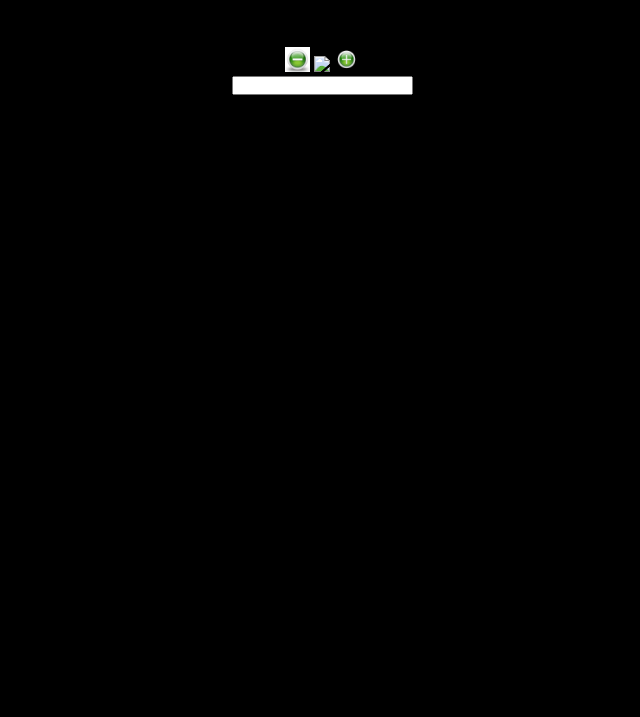
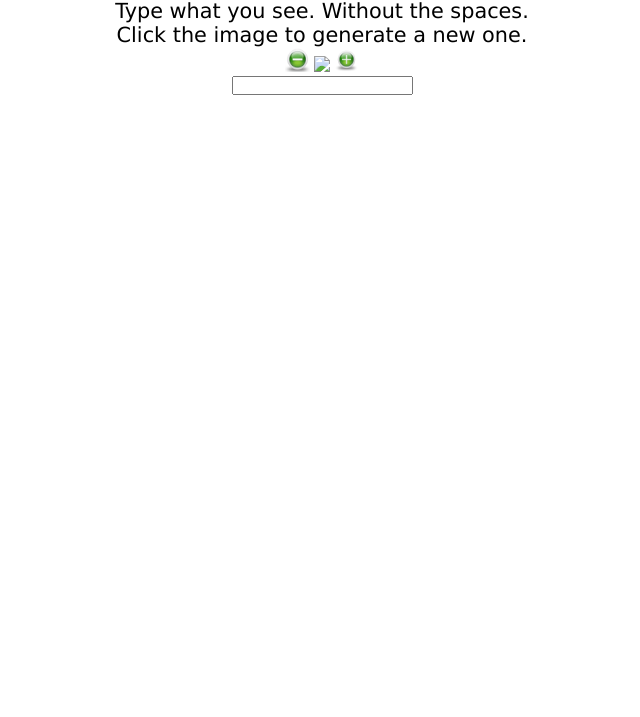
Before and after one commit to JasonMKurtz/webapps, a PHP site: page / in a window 1280 px wide. Shown: the part 83-800 px from the top of the page, without its empty margins (318-958 px from the left). Run offline with PHP 8.4, Linux system fonts and the light colour scheme.

Commit message:
update to stylesheet

```diff
--- a/captcha.css
+++ b/captcha.css
@@ -1,7 +1,7 @@
 * { margin:0 ; padding:0 }
 a, a:visited, a:active { text-decoration:none ; color:#0000ff }
 a:hover { text-decoration:underline }
-body, html { padding:0 ; margin:0 ; height:100% ; background-color:#000000 }
+body, html { padding:0 ; margin:0 ; height:100% }
 div { text-align:center }
 #input { text-align:center }
 img#result_image { padding:.3em ; border:0 }
```
